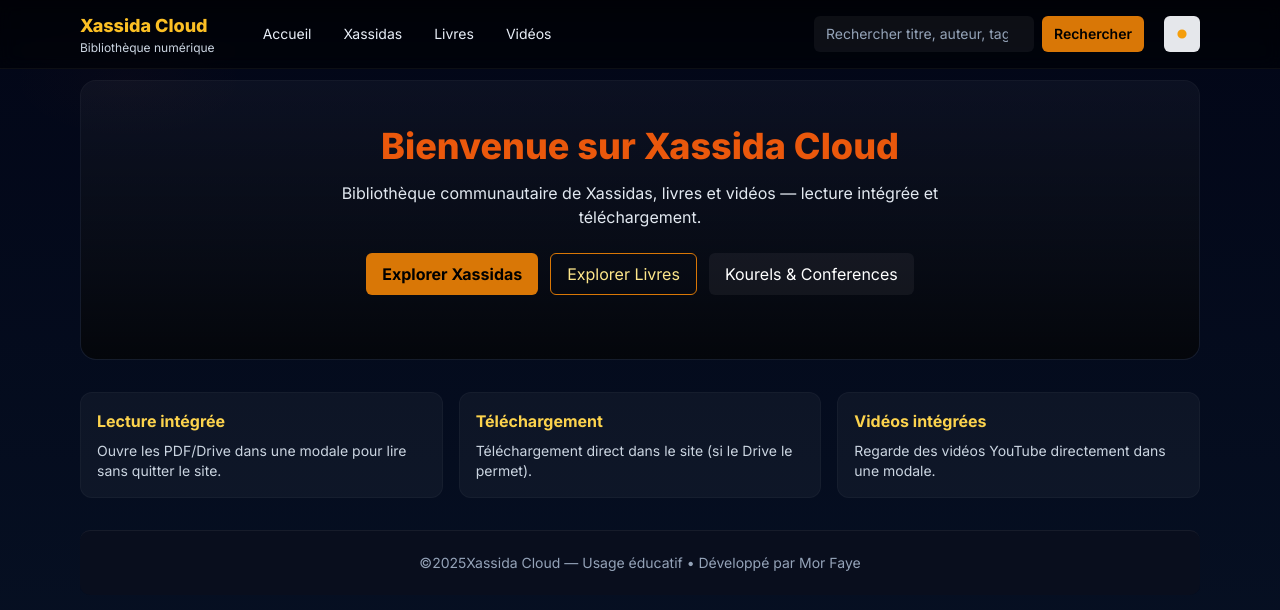
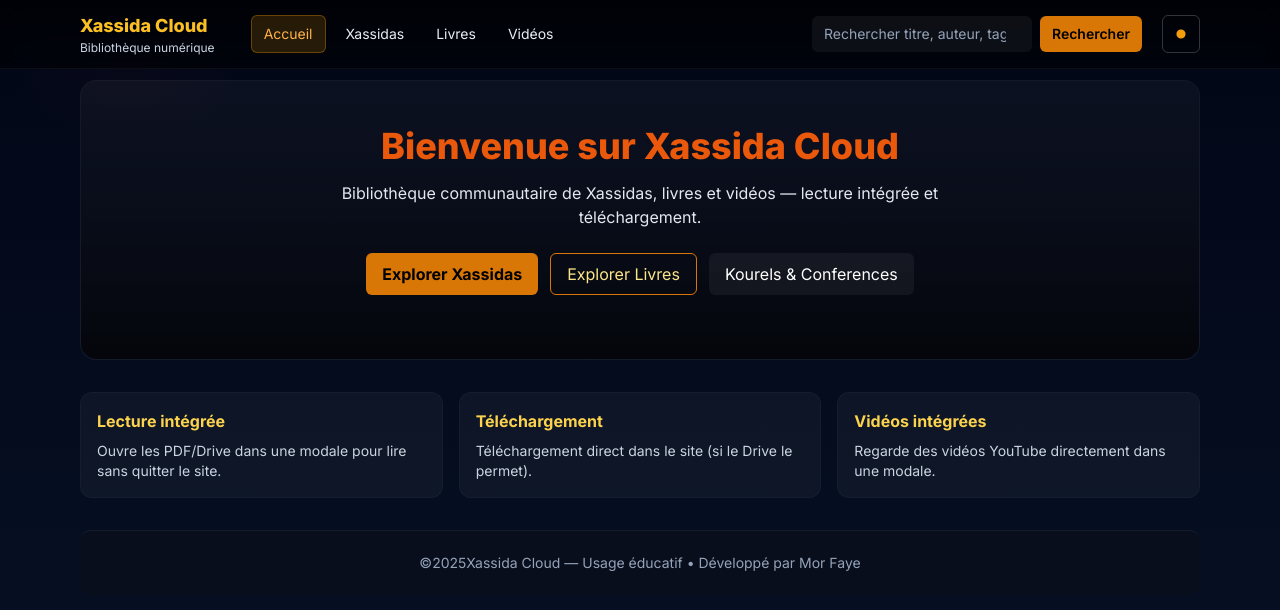
Before and after one commit to fayemor/diarignetech.github.com, a plain HTML site: page xassidacloud.html in a window 1280 px wide. Drawn offline with nearby package versions, Linux system fonts and the light colour scheme.

Commit message:
Update xassidacloud.html

```diff
--- a/xassidacloud.html
+++ b/xassidacloud.html
@@ -827,6 +827,10 @@
             .btn-watch {
                 padding: 5px 14px !important;
                 font-size: 0.85rem !important;
+            }
+
+            footer {
+                text-align: center;
             }
         }
 
@@ -1013,6 +1017,62 @@
 
         #customAlert.show {
             opacity: 1;
+        }
+
+        /* 💡 Style du bouton actif dans la barre de navigation */
+        .nav-active {
+            background-color: rgba(255, 165, 0, 0.15);
+            /* orange léger et transparent */
+            border-radius: 0.5rem;
+            transition: background-color 0.3s ease;
+        }
+
+        .nav-active {
+            background-color: rgba(255, 165, 0, 0.15);
+            border: 1px solid rgba(255, 165, 0, 0.3);
+            color: #ffb347 !important;
+        }
+
+        .page {
+            opacity: 0;
+            filter: blur(5px);
+            transition: all 0.5s ease;
+        }
+
+        .page.active {
+            opacity: 1;
+            filter: blur(0);
+        }
+
+        /* === Bouton mode clair/sombre transparent === */
+        #themeToggle {
+            background-color: transparent !important;
+            border: 1px solid rgba(255, 255, 255, 0.2);
+            transition: all 0.8s ease;
+        }
+
+        /* survol : léger effet de surbrillance */
+        #themeToggle:hover {
+            background-color: rgba(255, 255, 255, 0.1) !important;
+        }
+
+        /* mode clair : ajustement pour lisibilité */
+        html.light #themeToggle {
+            border: 1px solid rgba(0, 0, 0, 0.1);
+        }
+
+        html.light #themeToggle:hover {
+            background-color: rgba(0, 0, 0, 0.05) !important;
+        }
+
+        /* === Animation disparition du header === */
+        header {
+            transition: transform 0.4s ease, opacity 0.4s ease;
+        }
+
+        header.hidden {
+            transform: translateY(-100%);
+            opacity: 0;
         }
     </style>
 </head>
@@ -1231,6 +1291,34 @@
     </div>
 
     <script>
+
+        // 🧭 Gestion de la navigation + surbrillance du bouton actif
+        const navButtons = document.querySelectorAll('[data-nav]');
+
+        function updateActiveNav(currentPage) {
+            navButtons.forEach(btn => {
+                if (btn.dataset.nav === currentPage) {
+                    btn.classList.add('nav-active');
+                } else {
+                    btn.classList.remove('nav-active');
+                }
+            });
+        }
+
+        navButtons.forEach(btn => {
+            btn.addEventListener('click', () => {
+                const page = btn.dataset.nav;
+                showPage(page);
+                updateActiveNav(page); // 🟧 met à jour le bouton actif
+                document.getElementById('mobileNav').classList.add('hidden');
+            });
+        });
+
+        // 🔁 Quand on recharge la page avec un # (ex: #videos)
+        const currentHash = location.hash.replace('#', '') || 'home';
+        updateActiveNav(currentHash);
+
+
         /* ======================
            Data (Drive links & YouTube IDs you provided)
            ====================== */
@@ -1748,23 +1836,16 @@
             },
 
             {
-                id: 'v62',
+                id: 'v61',
                 title: 'Saani ilaahi',
                 speaker: 'Kourel 3 Salihina',
                 tag: 'Xassida',
                 link: 'https://youtu.be/0kDcjPqg2M8?si=81PhV3CdAFlvyyQW/preview'
             },
 
-             {
-                id: 'v62',
-                title: 'Radiass Dialibatoul Marakhib',
-                speaker: 'Serigne Mbaye Ndiaye Khassida',
-                tag: 'Xassida',
-                link: 'https://https://youtu.be/waOX3QNsCfE?si=A6vxUGxvofPYQ4jm/preview'
-            }
-
 
         ];
+
 
 
         // Trie les vidéos par ordre alphabétique du titre
@@ -1814,10 +1895,19 @@
             videos: document.getElementById('page-videos')
         };
         function showPage(name) {
-            Object.values(pages).forEach(p => p.classList.add('hidden'));
-            if (pages[name]) pages[name].classList.remove('hidden');
+            Object.entries(pages).forEach(([key, el]) => {
+                if (key === name) {
+                    el.classList.remove('hidden');
+                    requestAnimationFrame(() => el.classList.add('active'));
+                } else {
+                    el.classList.remove('active');
+                    setTimeout(() => el.classList.add('hidden'), 400);
+                }
+            });
             history.replaceState(null, '', '#' + name);
-        }
+            updateActiveNav(name);
+        }
+
 
         /* nav */
         document.querySelectorAll('[data-nav]').forEach(btn => btn.addEventListener('click', e => {
@@ -2181,6 +2271,10 @@
         // Cible ton header
         const header = document.querySelector("header");
 
+        // Ajout de la transition fluide pour la disparition du header
+        header.style.transition = "transform 0.4s ease, opacity 0.4s ease";
+
+
         // Fonction pour cacher la barre
         function hideHeader() {
             header.classList.add("hidden");
```
